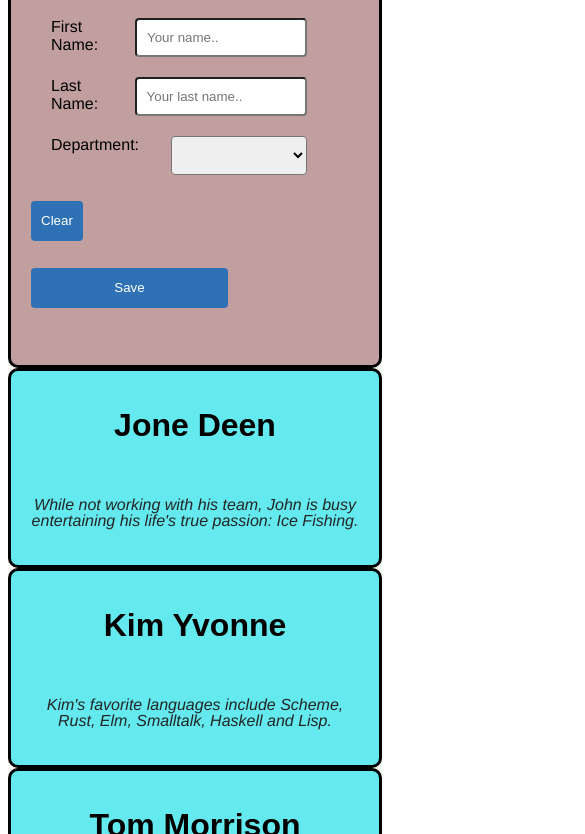
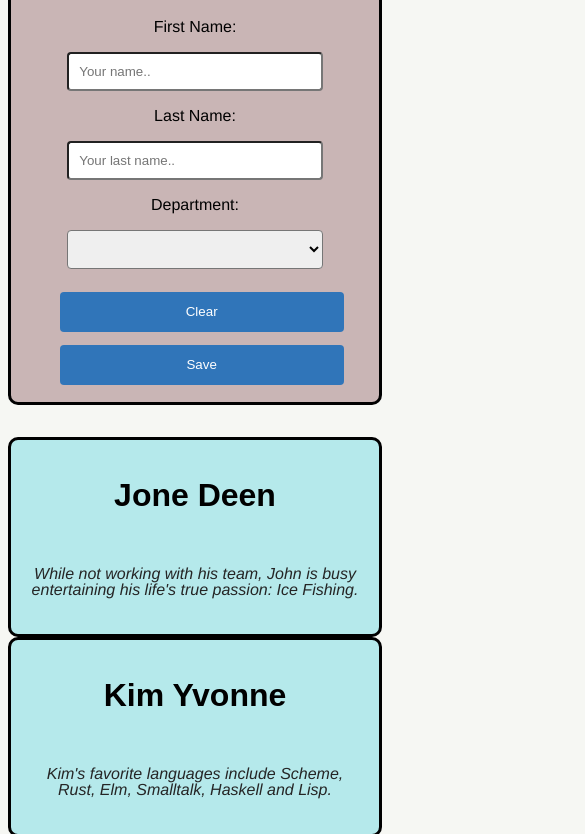
Before and after one commit to rtaha07/acme-flex-box, a plain HTML site: page index.html in a window 390 px wide. Shown: the part 353-1187 px from the top of the page, 585 px wide, since content can reach past the window. Drawn offline with Linux system fonts and the light colour scheme; a web font is replaced by a local one.

Commit message:
acme mobile version

```diff
--- a/styles.css
+++ b/styles.css
@@ -4,6 +4,7 @@
 
 body {
   font-family: Helvetica, Arial, sans-serif;
+  background-color: #f6f7f3;
 }
 
 p {
@@ -34,32 +35,30 @@ nav {
   width: 90%;
   padding: 10px;
   border-radius: 4px;
-  margin: 0rem 2rem;
+  margin: 1rem 0rem;
 }
 
-label {
+/* label {
   padding: 10px 20px;
   display: flex;
   justify-content: flex-start;
-}
+} */
 
 input[type=reset], input[type=save]{
   background-color: rgba(10, 102, 187, 0.8);
   text-align: center;
   line-height: 1.5em;
   color: white;
-  margin: 2em 0;
-  padding: 10px;
+  margin: .5em 0 .5em .5em;
+  padding: 10px 10px;
   border: none;
   border-radius: 4px;
   cursor: pointer;
-  /* float: center; */
 }
 
 section {
   display: flex;
-  flex-flow: column;
-  background-color: #f6f7f3;
+  flex-flow: column wrap;
 }
 
 section h2 {
@@ -82,7 +81,7 @@ nav {
 }
 
 nav a {
-  font-size: 1.3em;
+  font-size: 2em;
   color: #fff;
   text-decoration: none;
   padding: 5px;
@@ -97,11 +96,12 @@ nav a {
 
 .form-wrap {
   display: flex;
+  width: 50%;
   border-style: solid;
-  flex-direction: column;
+  flex-flow: column wrap;
   border-radius: 10px;
-  background-color: #c29f9f;
-  padding: 0 20px 30px;
+  background-color: #c9b5b5;
+  padding: 10px 10px;
 }
 .form-wrap h2{
   text-align: left;
@@ -111,6 +111,7 @@ nav a {
 .wrap {
   display: flex;
   flex-flow: row wrap;
+  margin: 2em 0;
   /* justify-content: space-between; */
 }
 
@@ -121,7 +122,7 @@ nav a {
   flex-flow: column wrap;
   border-radius: 10px;
   border-style: solid;
-  background-color: #63e9ee;
+  background-color: #b5e9eb;
   padding: 10px;
 }
 
@@ -133,19 +134,36 @@ nav a {
 
 .footer {
   width: 100vw;
-  height: 6em;
+  height: 5em;
+  margin-top: 5em;
   background-color: rgba(10, 102, 187, 0.8);
   color: #fff;
 }
 
+@media screen and (max-width: 600px) {
+  .nav {
+    align-items: center;
+    justify-content: space-around;
+  }
+
+}
 
 @media screen and (max-width: 600px) {
-  .nav .nav-item .form-wrap, input[type=reset], input[type=save] {
+  .form-wrap, label{
     display: flex;
-    /* flex-direction: column; */
     flex-flow: column wrap;
-    /* width: 100%; */
-    margin-top: 1rem;
-    align-items: flex-start;
+    /* padding: 5px 30px 5px 5px; */
+    align-items: center;
+    width: 100%;
+  }
+
+}
+
+@media screen and (max-width: 600px) {
+  input[type=reset], input[type=save] {
+    flex-flow: row wrap;
+    justify-content: center;
+    width: 100%;
+    /* margin-left: 10px; */
   }
 }
```
